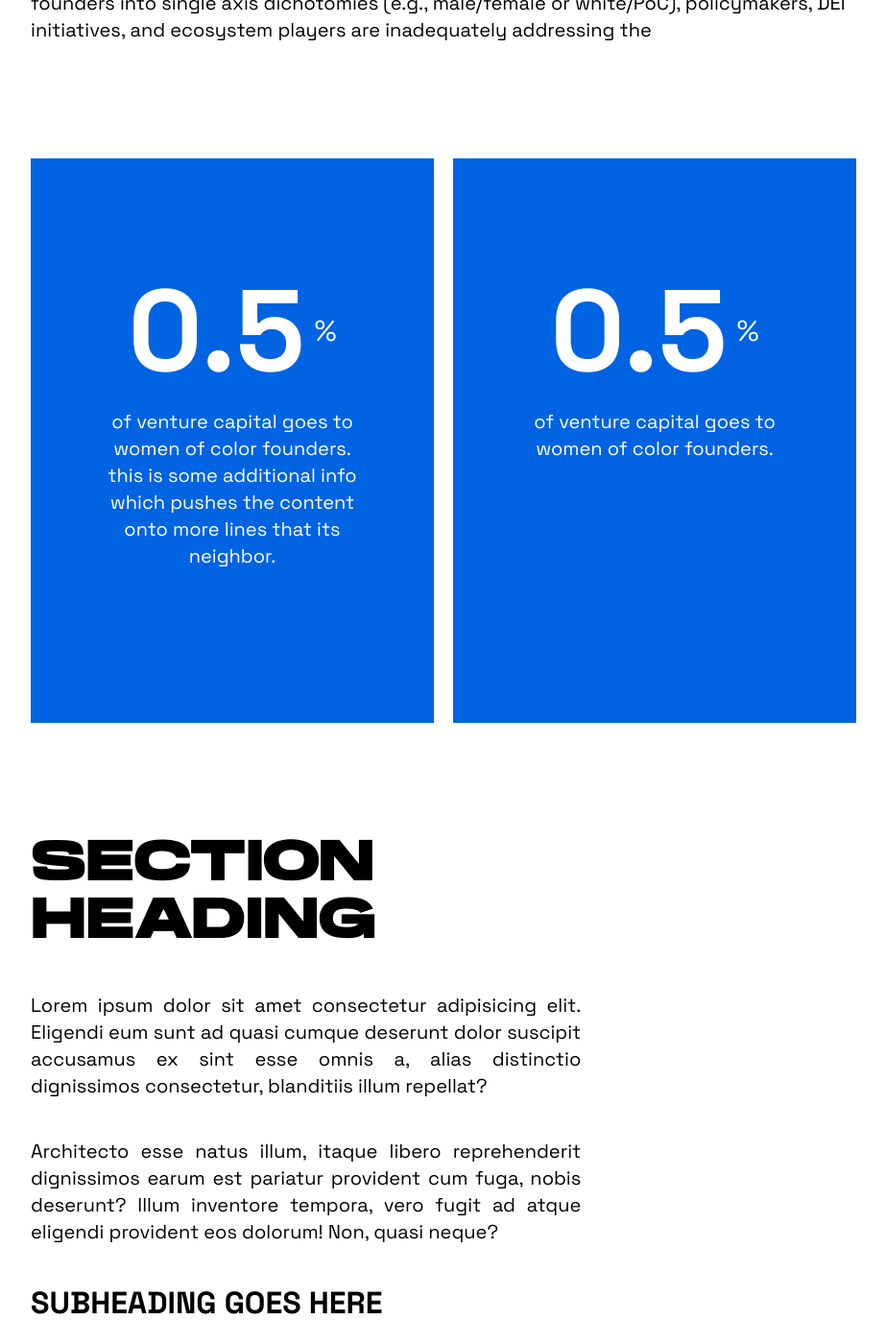
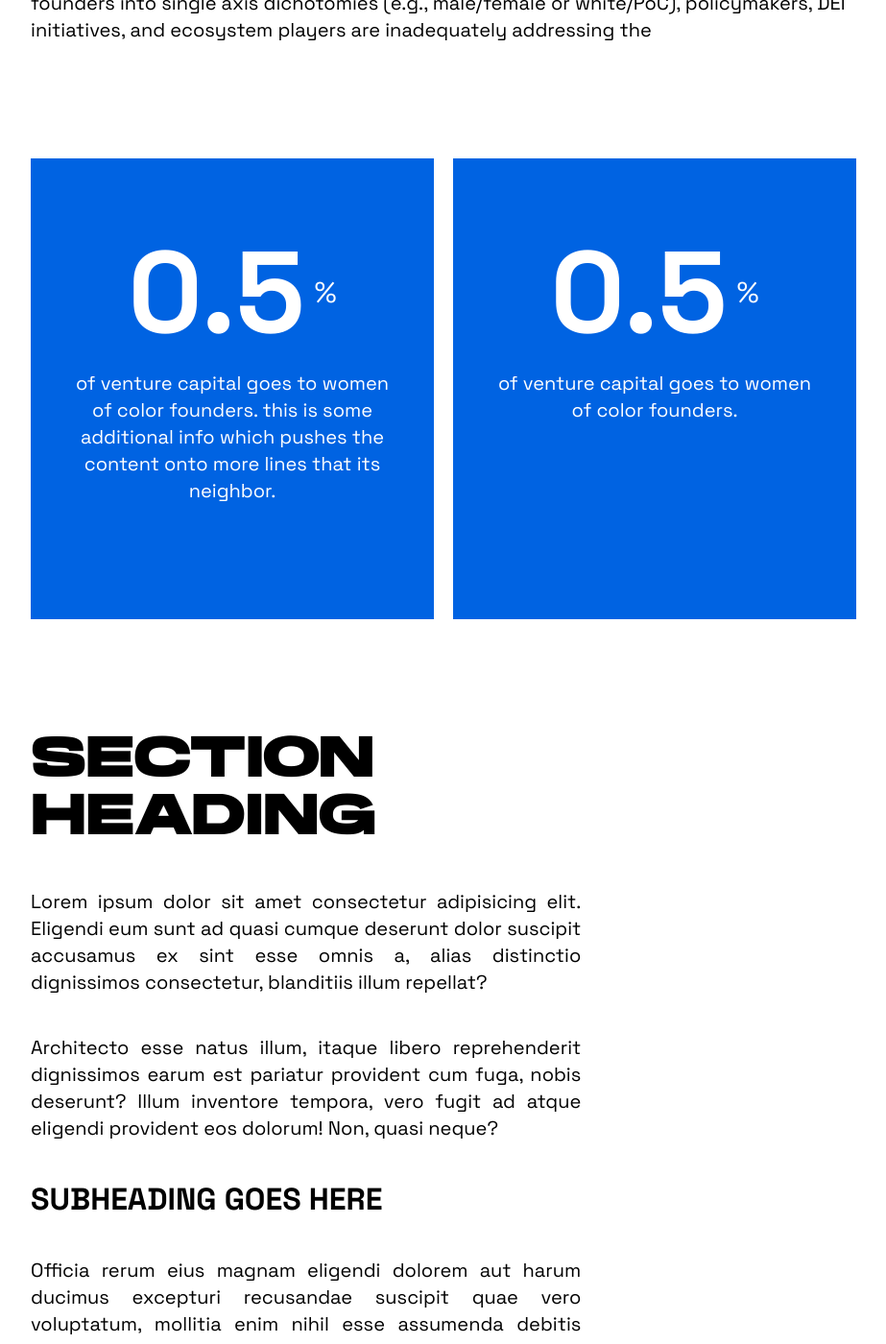
Before and after one commit to Founderland/Report, a Jekyll site: the page built from index.html, in a window 1280 px wide and 1400 px high, scrolled down 1432 px. Shown: the whole window at 96% size, without its empty margins (328-1251 px from the left). Built offline with Jekyll 4.4.1, drawn with Linux system fonts in a browser that asks for light colours.

Commit message:
card padding shrink

```diff
--- a/assets/styles/output.css
+++ b/assets/styles/output.css
@@ -698,6 +698,16 @@ video {
   padding-bottom: 6rem;
 }
 
+.px-8 {
+  padding-left: 2rem;
+  padding-right: 2rem;
+}
+
+.py-16 {
+  padding-top: 4rem;
+  padding-bottom: 4rem;
+}
+
 .pb-6 {
   padding-bottom: 1.5rem;
 }
--- a/index.html
+++ b/index.html
@@ -17,14 +17,14 @@ layout: default
 
 <!-- two cards -->
 <section class="grid grid-cols-2 gap-4 items-stretch">
-  <div class="bg-blue text-white px-16 py-24 text-center">
+  <div class="bg-blue text-white px-8 py-16 text-center">
     <div class="flex flex-row place-content-center items-center">
       <span class="text-8xl font-bold">0.5</span>
       <span class="text-2xl ml-2">%</span>
     </div>
     <p class="mt-4">of venture capital goes to women of color founders. this is some additional info which pushes the content onto more lines that its neighbor.</p>
   </div>
-  <div class="bg-blue text-white px-16 py-24 text-center">
+  <div class="bg-blue text-white px-8 py-16 text-center">
     <div class="flex flex-row place-content-center items-center">
       <span class="text-8xl font-bold">0.5</span>
       <span class="text-2xl ml-2">%</span>
```
